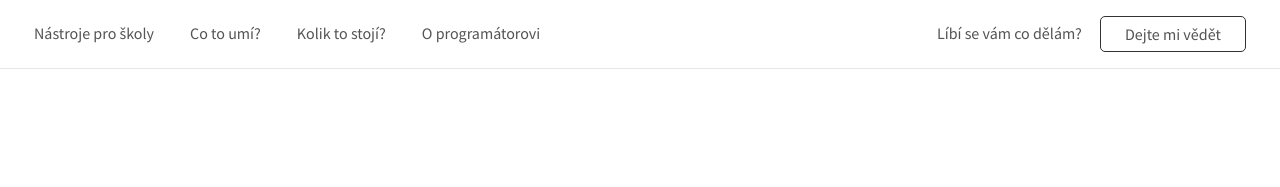
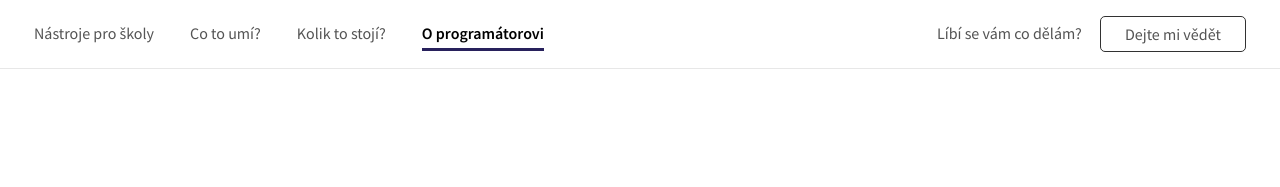
Before and after one commit to karelsuchomel/nastrojeproskoly.cz, a Jekyll site: the page built from o-programatorovi.html, in a window 1280 px wide. Shown: the top 187 px of the page. Built offline with Jekyll 4.4.1, drawn with Linux system fonts in a browser that asks for light colours.

Commit message:
FIXED links by addning .html extension for {% conditions %}

```diff
--- a/_includes/top-bar.html
+++ b/_includes/top-bar.html
@@ -12,24 +12,24 @@
 			</li>
 			<li>
 				<a
-					{% if page.url != "/co-to-umi" %}href="co-to-umi.html"{% endif %}
-					{% if page.url == "/co-to-umi" %}class="highlight"{% endif %}
+					{% if page.url != "/co-to-umi.html" %}href="co-to-umi.html"{% endif %}
+					{% if page.url == "/co-to-umi.html" %}class="highlight"{% endif %}
 				>
 					Co to umí?
 				</a>
 			</li>
 			<li>
 				<a
-					{% if page.url != "/kolik-to-stoji" %}href="kolik-to-stoji.html"{% endif %}
-					{% if page.url == "/kolik-to-stoji" %}class="highlight"{% endif %}
+					{% if page.url != "/kolik-to-stoji.html" %}href="kolik-to-stoji.html"{% endif %}
+					{% if page.url == "/kolik-to-stoji.html" %}class="highlight"{% endif %}
 				>
 					Kolik to stojí?
 				</a>
 			</li>
 			<li>
 				<a
-					{% if page.url != "/o-programatorovi" %}href="o-programatorovi.html"{% endif %}
-					{% if page.url == "/o-programatorovi" %}class="highlight"{% endif %}
+					{% if page.url != "/o-programatorovi.html" %}href="o-programatorovi.html"{% endif %}
+					{% if page.url == "/o-programatorovi.html" %}class="highlight"{% endif %}
 				>
 					O programátorovi
 				</a>
```
